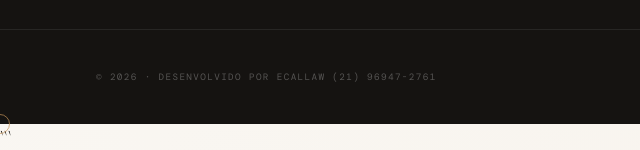
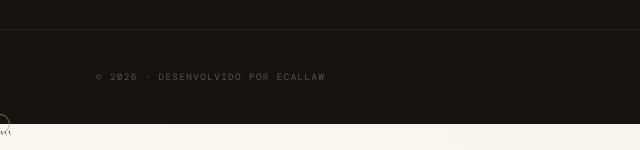
Before and after one commit to wasilva-star/jutrindadefotografia, a plain HTML site: page index.html in a window 1280 px wide. Shown: the part 5797-5947 px from the top of the page, 0-640 px from the left. Drawn offline with nearby package versions, Linux system fonts and the light colour scheme; a web font is replaced by a local one.

Commit message:
Update index.html

```diff
--- a/index.html
+++ b/index.html
@@ -1880,7 +1880,7 @@ MOBILE PREMIUM
 <footer>
 
   <span class="footer-copy">
-    © 2026 · Desenvolvido por ECALLAW (21) 96947-2761
+    © 2026 · Desenvolvido por ECALLAW
   </span>
 
   <div class="footer-social">
```
